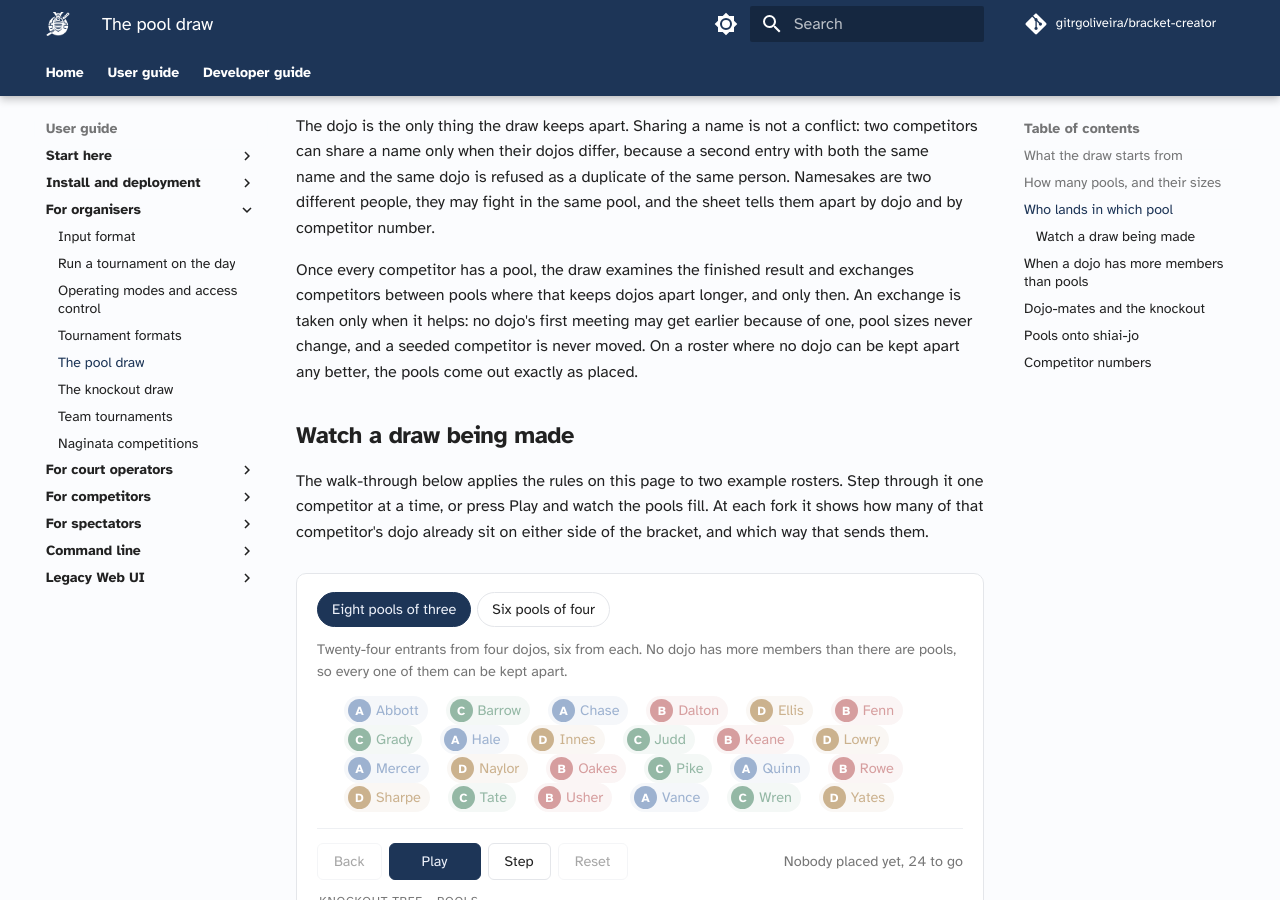
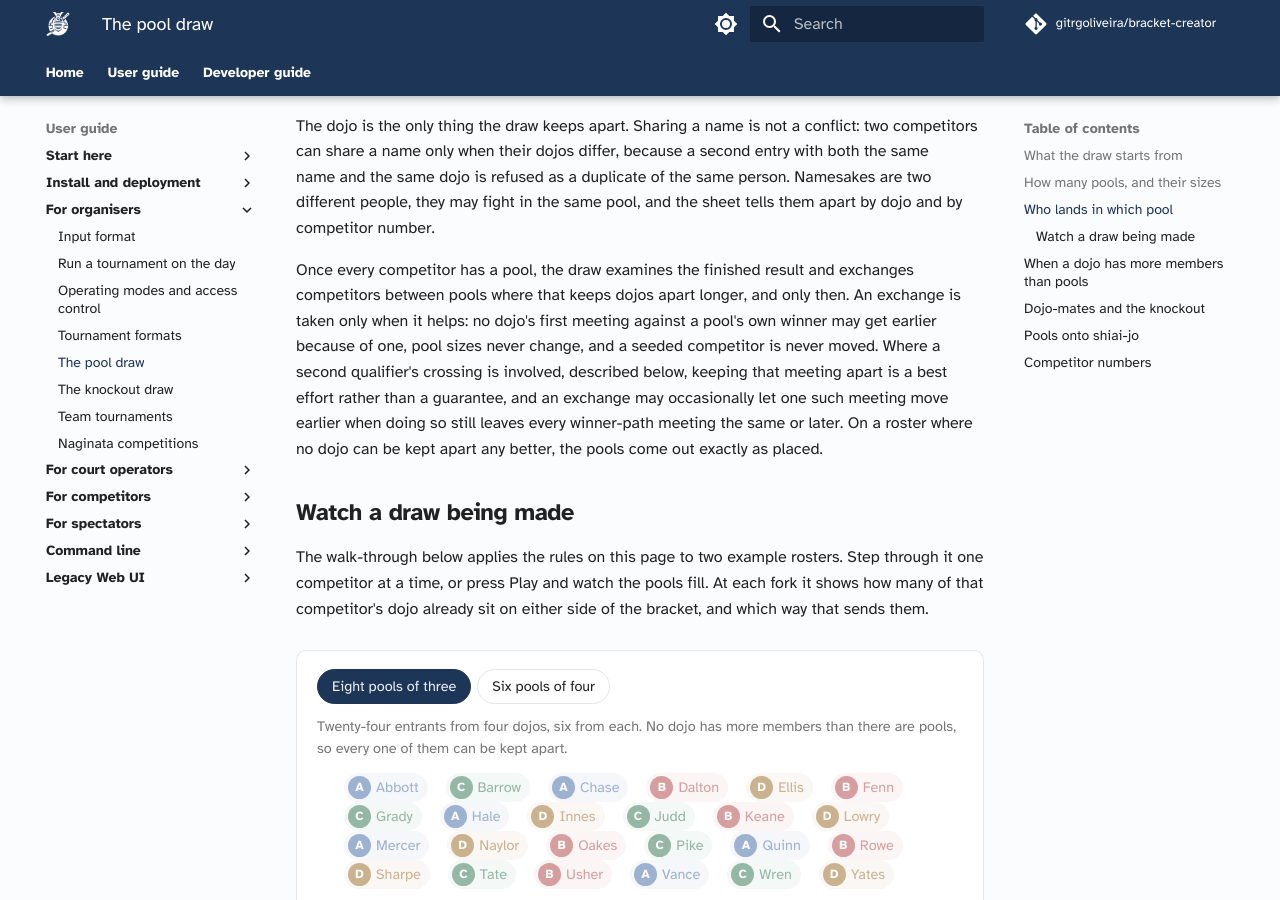
Before and after one commit to gitrgoliveira/bracket-creator, an MkDocs documentation site: the page built from docs/user-guide/organisers/pool-draw.md, in a window 1280 px wide and 900 px high, scrolled down 1910 px. Built offline with MkDocs 1.6.1 and Material for MkDocs 9.7.7, drawn with Linux system fonts in a browser that asks for light colours; comment, search, counter and statistics services are not loaded.

Commit message:
docs(bc-drwx): scope the pool-draw page's "never earlier" claim to the winner path
Item 3 from the review: the pool-draw guide claimed "no dojo's first
meeting may get earlier because of one" without qualification, but that is
only true for the winner-path exchange guard -- the all-qualifier/crossing
tier is a best-effort tie-break with no such hard guarantee (an own tier-d
test proves a crossed meeting can move from round 7 to round 1 when doing
so still leaves every winner-path meeting the same or later). Scopes the
sentence to a pool's own winner and describes the crossed-qualifier case as
a best effort, matching the four-tier objective and the existing "best
effort" language already used a few paragraphs down for the same crossing
case.

Co-Authored-By: Claude Fable 5.1 <noreply@anthropic.com>

```diff
--- a/docs/user-guide/organisers/pool-draw.md
+++ b/docs/user-guide/organisers/pool-draw.md
@@ -32,7 +32,7 @@ The **Fit the knockout** qualifier option chooses its own pool count so that the
 
 The dojo is the only thing the draw keeps apart. Sharing a name is not a conflict: two competitors can share a name only when their dojos differ, because a second entry with both the same name and the same dojo is refused as a duplicate of the same person. Namesakes are two different people, they may fight in the same pool, and the sheet tells them apart by dojo and by competitor number.
 
-Once every competitor has a pool, the draw examines the finished result and exchanges competitors between pools where that keeps dojos apart longer, and only then. An exchange is taken only when it helps: no dojo's first meeting may get earlier because of one, pool sizes never change, and a seeded competitor is never moved. On a roster where no dojo can be kept apart any better, the pools come out exactly as placed.
+Once every competitor has a pool, the draw examines the finished result and exchanges competitors between pools where that keeps dojos apart longer, and only then. An exchange is taken only when it helps: no dojo's first meeting against a pool's own winner may get earlier because of one, pool sizes never change, and a seeded competitor is never moved. Where a second qualifier's crossing is involved, described below, keeping that meeting apart is a best effort rather than a guarantee, and an exchange may occasionally let one such meeting move earlier when doing so still leaves every winner-path meeting the same or later. On a roster where no dojo can be kept apart any better, the pools come out exactly as placed.
 
 ### Watch a draw being made
 
```
